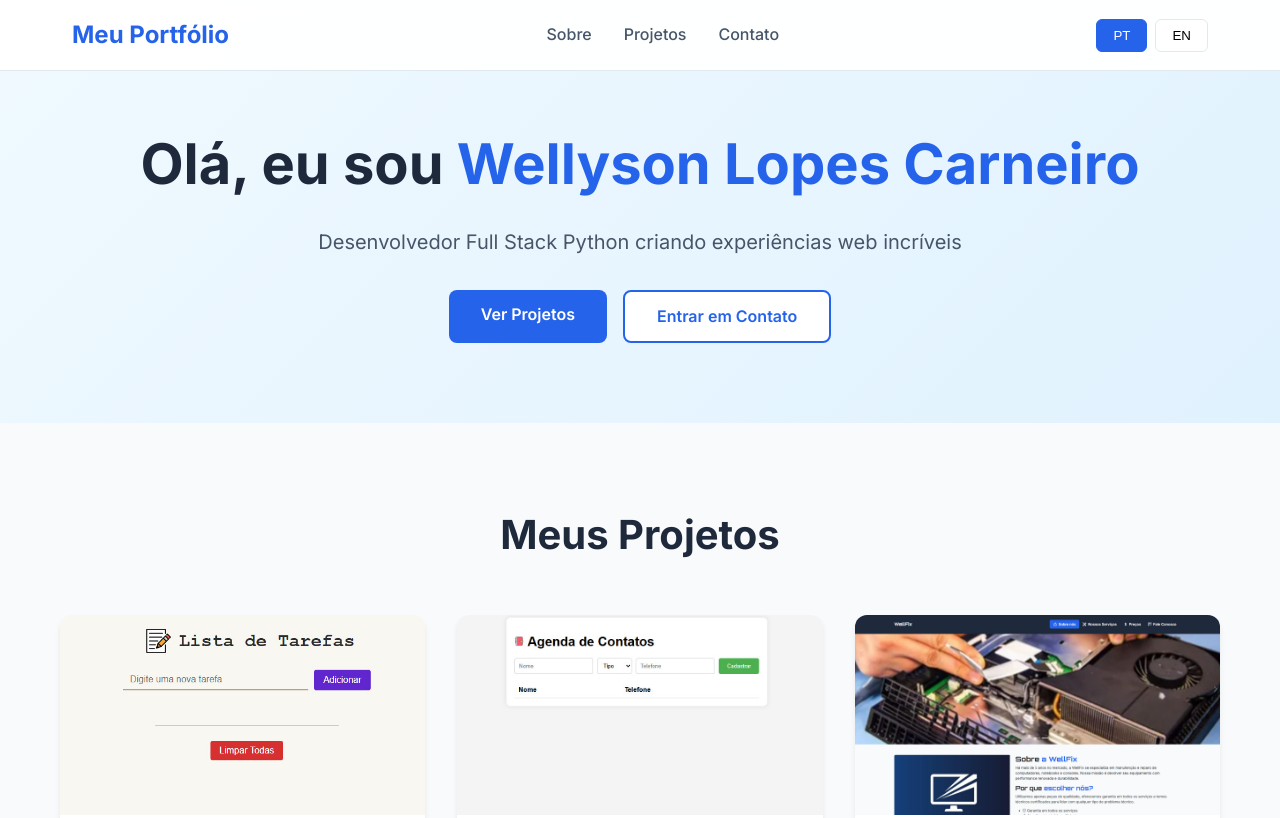
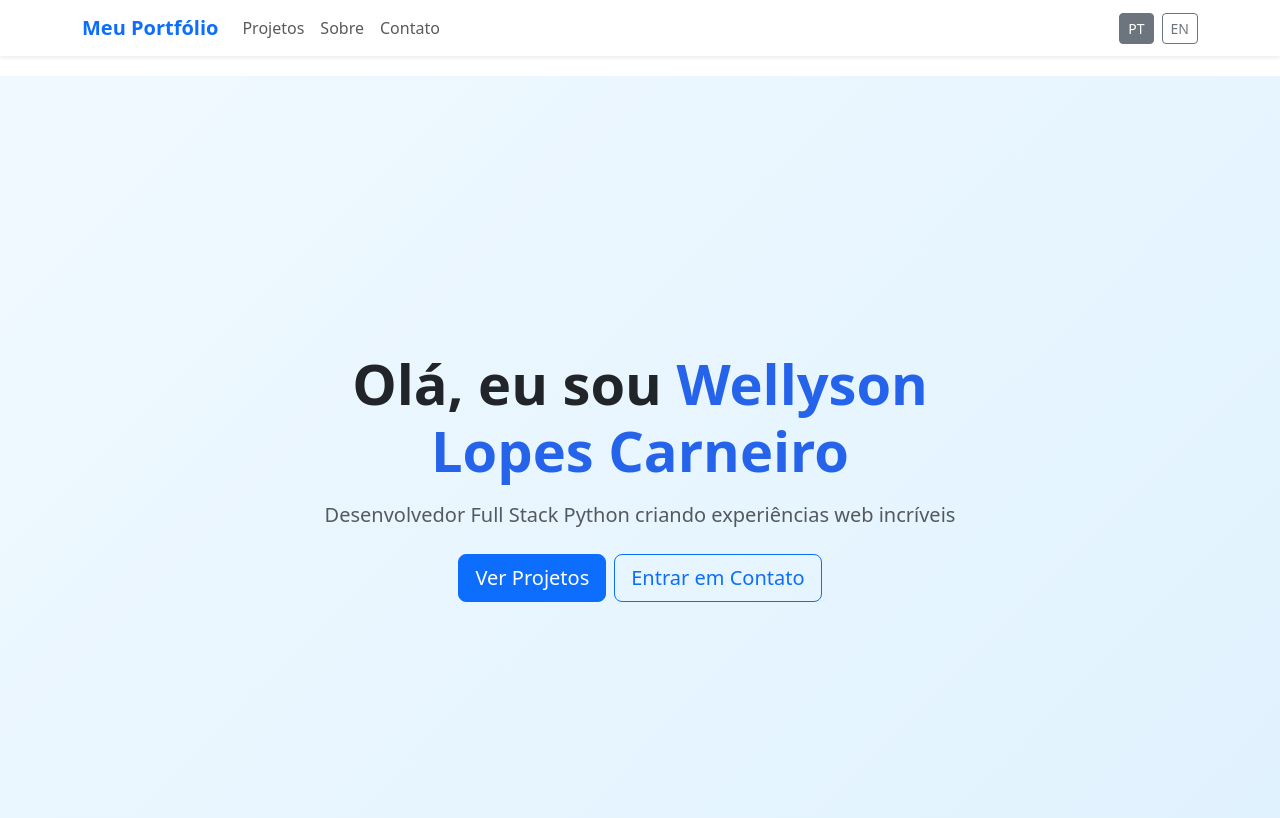
Before and after one commit to MlksWell/portfolio, a plain HTML site: page index.html in a window 1280 px wide. Shown: the top 818 px of the page. Drawn offline with nearby package versions, Linux system fonts and the light colour scheme.

Commit message:
Correcao header e troca de posicao dos botoes

```diff
--- a/index.html
+++ b/index.html
@@ -6,34 +6,61 @@
     <title>Meu Portfólio</title>
     <link rel="stylesheet" href="style.css">
     <link href="https://fonts.googleapis.com/css2?family=Inter:wght@300;400;500;600;700&display=swap" rel="stylesheet">
+    <link href="https://cdn.jsdelivr.net/npm/bootstrap@5.3.0/dist/css/bootstrap.min.css" rel="stylesheet">
 </head>
 <body>
     <!-- Header -->
-    <header class="header">
-        <nav class="nav">
-            <div class="logo">
-                <h2 data-i18n="logo">Portfólio</h2>
+    <header class="header navbar navbar-expand-lg navbar-light fixed-top bg-white shadow-sm">
+        <div class="container">
+            <a class="navbar-brand fw-bold text-primary" href="#" data-i18n="logo">MeuPortfólio</a>
+
+            <button class="navbar-toggler" type="button" data-bs-toggle="collapse" data-bs-target="#navbarNav">
+                <span class="navbar-toggler-icon"></span>
+            </button>
+
+            <div class="collapse navbar-collapse" id="navbarNav">
+                <ul class="navbar-nav me-auto">
+                    <li class="nav-item">
+                        <a class="nav-link" href="#projects" data-i18n="projects">Projetos</a>
+                    </li>
+                    <li class="nav-item">
+                        <a class="nav-link" href="#about" data-i18n="about">Sobre</a>
+                    </li>
+                    <li class="nav-item">
+                        <a class="nav-link" href="#contact" data-i18n="contact">Contato</a>
+                    </li>
+                </ul>
+
+                <div class="d-flex align-items-center gap-2">
+                    <div class="language-switcher">
+                        <button id="pt-br" class="lang-btn btn btn-sm btn-outline-secondary active">PT</button>
+                        <button id="en" class="lang-btn btn btn-sm btn-outline-secondary">EN</button>
+                    </div>
+                </div>
             </div>
-            <div class="nav-links">
-                <a href="#about" data-i18n="about">Sobre</a>
-                <a href="#projects" data-i18n="projects">Projetos</a>
-                <a href="#contact" data-i18n="contact">Contato</a>
-            </div>
-            <div class="language-switcher">
-                <button id="pt-br" class="lang-btn active">PT</button>
-                <button id="en" class="lang-btn">EN</button>
-            </div>
-        </nav>
+        </div>
     </header>
 
     <!-- Hero Section -->
-    <section class="hero">
-        <div class="hero-content">
-            <h1 data-i18n="hero_title">Olá, eu sou <span class="highlight">Seu Nome</span></h1>
-            <p data-i18n="hero_subtitle">Desenvolvedor Frontend criando experiências web incríveis</p>
-            <div class="hero-buttons">
-                <a href="#projects" class="btn btn-primary" data-i18n="view_projects">Ver Projetos</a>
-                <a href="#contact" class="btn btn-secondary" data-i18n="get_in_touch">Entrar em Contato</a>
+    <section class="hero pt-5 pt-md-0">
+        <div class="container">
+            <div class="row justify-content-center text-center">
+                <div class="col-12 col-md-10 col-lg-8">
+                    <h1 class="display-4 fw-bold mb-3" data-i18n="hero_title">
+                        Olá, eu sou <span class="text-primary">Wellyson Lopes</span>
+                    </h1>
+                    <p class="lead text-muted mb-4" data-i18n="hero_subtitle">
+                        Desenvolvedor Full Stack Python criando experiências web incríveis
+                    </p>
+                    <div class="hero-buttons d-flex gap-2 justify-content-center flex-wrap">
+                        <a href="#projects" class="btn btn-primary btn-lg" data-i18n="view_projects">
+                            Ver Projetos
+                        </a>
+                        <a href="#contact" class="btn btn-outline-primary btn-lg" data-i18n="get_in_touch">
+                            Entrar em Contato
+                        </a>
+                    </div>
+                </div>
             </div>
         </div>
     </section>
@@ -124,6 +151,7 @@
         </div>
     </footer>
 
+    <script src="https://cdn.jsdelivr.net/npm/bootstrap@5.3.0/dist/js/bootstrap.bundle.min.js"></script>
     <script src="script.js"></script>
 </body>
 </html>
--- a/style.css
+++ b/style.css
@@ -29,17 +29,6 @@ body {
     max-width: 1200px;
     margin: 0 auto;
     padding: 0 20px;
-}
-
-/* Header */
-.header {
-    position: fixed;
-    top: 0;
-    width: 100%;
-    background: rgba(255, 255, 255, 0.95);
-    backdrop-filter: blur(10px);
-    z-index: 1000;
-    border-bottom: 1px solid var(--border);
 }
 
 .nav {
@@ -91,13 +80,6 @@ body {
     background: var(--primary-color);
     color: white;
     border-color: var(--primary-color);
-}
-
-/* Hero Section */
-.hero {
-    padding: 120px 2rem 80px;
-    text-align: center;
-    background: linear-gradient(135deg, #f0f9ff 0%, #e0f2fe 100%);
 }
 
 .hero-content h1 {
@@ -458,3 +440,27 @@ body {
         height: 18px;
     }
 }
+
+/* CSS simplificado com Bootstrap */
+.hero {
+    background: linear-gradient(135deg, #f0f9ff 0%, #e0f2fe 100%);
+    min-height: 100vh;
+    display: flex;
+    align-items: center;
+}
+
+/* Ajuste de padding para compensar header fixo do Bootstrap */
+body {
+    padding-top: 76px; /* Altura aproximada do header */
+}
+
+/* Ajuste para mobile */
+@media (max-width: 768px) {
+    body {
+        padding-top: 56px; /* Header menor no mobile */
+    }
+}
+
+.highlight {
+    color: var(--primary-color);
+}
```
